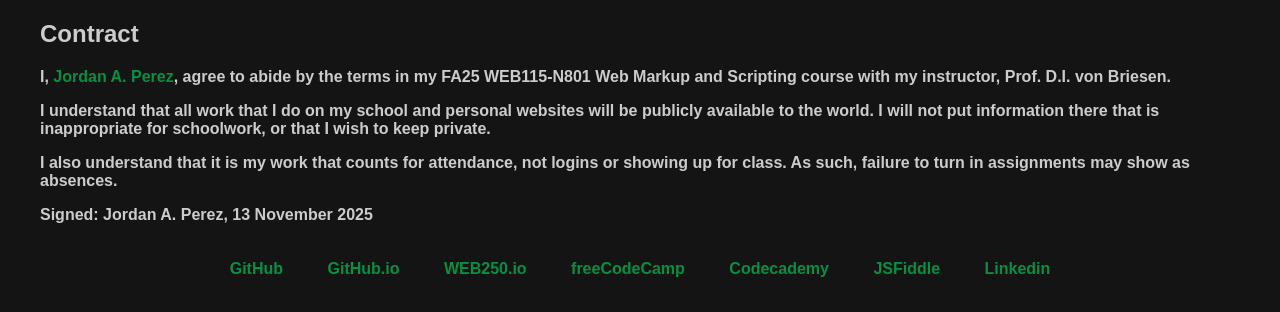
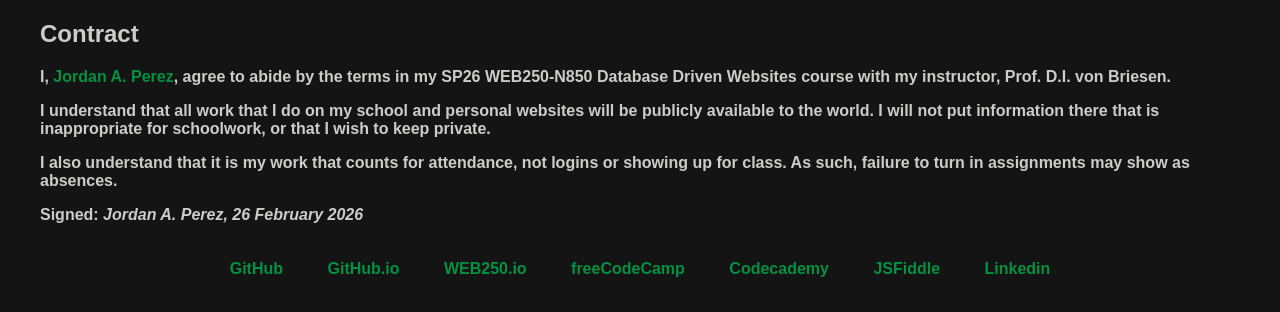
Before and after one commit to jperez93CP/web250, a PHP site: page /contract.html in a window 1280 px wide. Shown: the part 174-486 px from the top of the page. Run offline with PHP 8.4, Linux system fonts and the light colour scheme.

Commit message:
Contract Page Edits

```diff
--- a/contract.html
+++ b/contract.html
@@ -19,7 +19,7 @@
       <h2>Contract</h2>
       <p>
         I, <a href="introduction.html">Jordan A. Perez</a>, agree to abide by
-        the terms in my FA25 WEB115-N801 Web Markup and Scripting course with my
+        the terms in my SP26 WEB250-N850 Database Driven Websites course with my
         instructor, Prof. D.I. von Briesen.
       </p>
       <p>
@@ -34,7 +34,7 @@
         may show as absences.
       </p>
       <p>
-        Signed: <span class="signature">Jordan A. Perez, 13 November 2025</span>
+        Signed: <span class="signature">Jordan A. Perez, 26 February 2026</span>
       </p>
     </main>
     <footer>
--- a/styles/default.css
+++ b/styles/default.css
@@ -34,3 +34,9 @@ footer {
 footer a {
     margin: 0 20px;
 }
+
+/* Contract Page Styles */
+
+.signature {
+    font-style: italic;
+}
```
